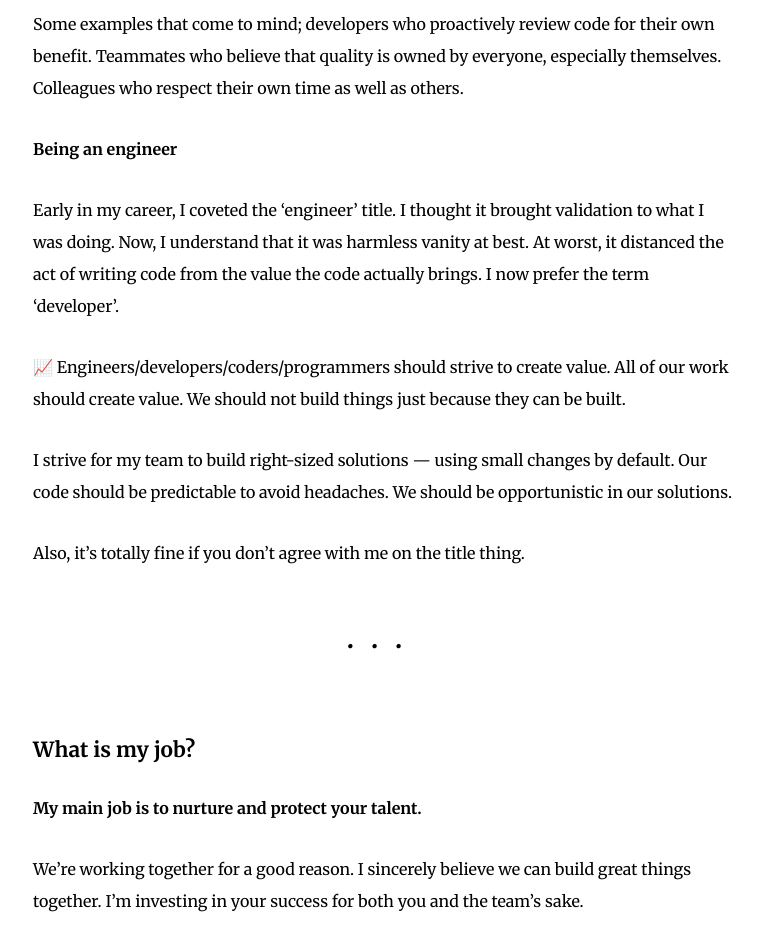
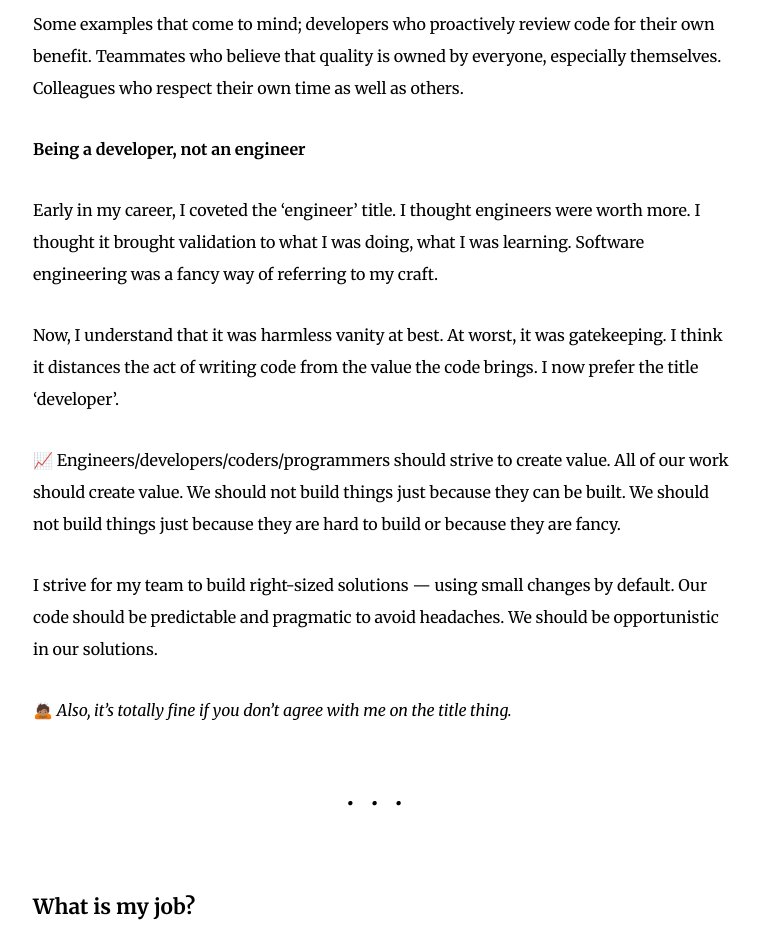
Before and after one commit to johnapost/johnapostol, a Next.js app: page /about/manager in a window 1280 px wide. Shown: the part 1560-2496 px from the top of the page, without its empty margins (257-1018 px from the left). Built offline with nearby package versions, Linux system fonts and the light colour scheme.

Commit message:
Update engineering blurb

```diff
--- a/components/Paragraph.tsx
+++ b/components/Paragraph.tsx
@@ -2,7 +2,7 @@ import React from "react";
 import ColumnWrapper from "./ColumnWrapper";
 
 interface Props {
-  children: JSX.Element | JSX.Element[] | string;
+  children: JSX.Element | (JSX.Element | string)[] | string;
   noWrap?: boolean;
 }
 
--- a/content/summary.json
+++ b/content/summary.json
@@ -42,6 +42,20 @@
       "sourceBase": "2019-03-20.md",
       "sourceExt": ".md"
     },
+    "content/2020-02-17.json": {
+      "title": "Creating a Chrome Extension Without Much Effort",
+      "preview": "Honestly, I thought that Chrome extensions were more effort than they were worth to develop. I thought my extension would have to be useful for other people on the Chrome Web Store. Here's how I was wrong.",
+      "slug": "creating-a-chrome-extension-without-much-effort",
+      "tags": [
+        "javascript",
+        "browser"
+      ],
+      "dir": "content",
+      "base": "2020-02-17.json",
+      "ext": ".json",
+      "sourceBase": "2020-02-17.md",
+      "sourceExt": ".md"
+    },
     "content/2020-06-26.json": {
       "title": "Notes on Managing a Remote Team During COVID-19",
       "preview": "A good leader is a shock absorber that cushions the blows of change.",
@@ -55,20 +69,6 @@
       "ext": ".json",
       "sourceBase": "2020-06-26.md",
       "sourceExt": ".md"
-    },
-    "content/2020-02-17.json": {
-      "title": "Creating a Chrome Extension Without Much Effort",
-      "preview": "Honestly, I thought that Chrome extensions were more effort than they were worth to develop. I thought my extension would have to be useful for other people on the Chrome Web Store. Here's how I was wrong.",
-      "slug": "creating-a-chrome-extension-without-much-effort",
-      "tags": [
-        "javascript",
-        "browser"
-      ],
-      "dir": "content",
-      "base": "2020-02-17.json",
-      "ext": ".json",
-      "sourceBase": "2020-02-17.md",
-      "sourceExt": ".md"
     }
   },
   "sourceFileArray": [
--- a/pages/about/manager.tsx
+++ b/pages/about/manager.tsx
@@ -98,28 +98,36 @@ const Manager: NextPage = () => (
           own time as well as others.
         </Paragraph>
         <Paragraph>
-          <strong>Being an engineer</strong>
+          <strong>Being a developer, not an engineer</strong>
         </Paragraph>
         <Paragraph>
           Early in my career, I coveted the &lsquo;engineer&rsquo; title. I
-          thought it brought validation to what I was doing. Now, I understand
-          that it was harmless vanity at best. At worst, it distanced the act of
-          writing code from the value the code actually brings. I now prefer the
-          term &lsquo;developer&rsquo;.
+          thought engineers were worth more. I thought it brought validation to
+          what I was doing, what I was learning. Software engineering was a
+          fancy way of referring to my craft.
+        </Paragraph>
+        <Paragraph>
+          Now, I understand that it was harmless vanity at best. At worst, it
+          was gatekeeping. I think it distances the act of writing code from the
+          value the code brings. I now prefer the title &lsquo;developer&rsquo;.
         </Paragraph>
         <Paragraph>
           📈 Engineers/developers/coders/programmers should strive to create
           value. All of our work should create value. We should not build things
-          just because they can be built.
+          just because they can be built. We should not build things just
+          because they are hard to build or because they are fancy.
         </Paragraph>
         <Paragraph>
           I strive for my team to build right-sized solutions &mdash; using
-          small changes by default. Our code should be predictable to avoid
-          headaches. We should be opportunistic in our solutions.
+          small changes by default. Our code should be predictable and pragmatic
+          to avoid headaches. We should be opportunistic in our solutions.
         </Paragraph>
         <Paragraph>
-          Also, it&rsquo;s totally fine if you don&rsquo;t agree with me on the
-          title thing.
+          {"🙇🏽 "}
+          <em>
+            Also, it&rsquo;s totally fine if you don&rsquo;t agree with me on
+            the title thing.
+          </em>
         </Paragraph>
         <ThematicBreak />
         <Heading level={2}>
```
Also changed, not shown: 1 other file (tests, documents, lock files or other folders).
